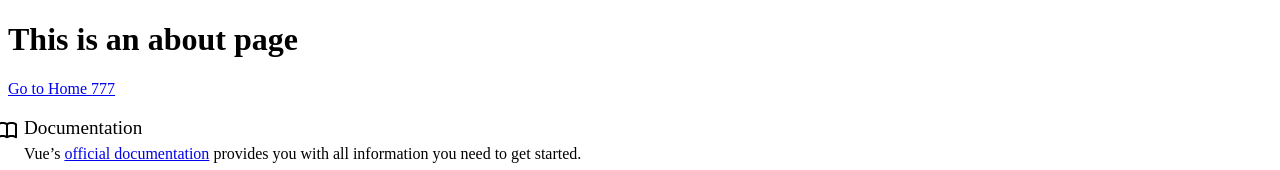
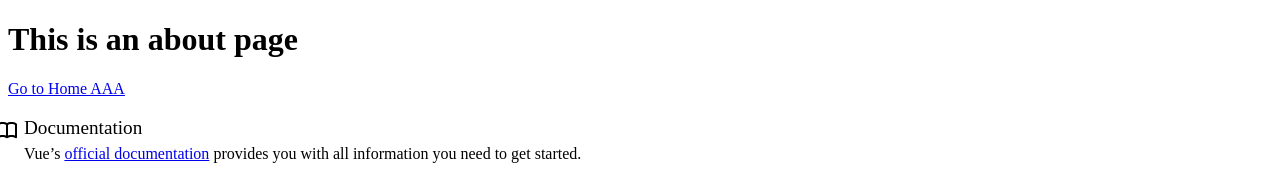
Before and after one commit to JunDecn/vue-git-test, a Vue app: page /about in a window 1280 px wide. Shown: the top 170 px of the page. Built offline with nearby package versions, Linux system fonts and the light colour scheme.

Commit message:
test: change Actions permission

```diff
--- a/src/views/AboutView.vue
+++ b/src/views/AboutView.vue
@@ -1,7 +1,7 @@
 <template>
   <div class="about">
     <h1>This is an about page</h1>
-    <RouterLink to="/">Go to Home 777</RouterLink>
+    <RouterLink to="/">Go to Home AAA</RouterLink>
     <TheWelcome />
   </div>
 </template>
```
